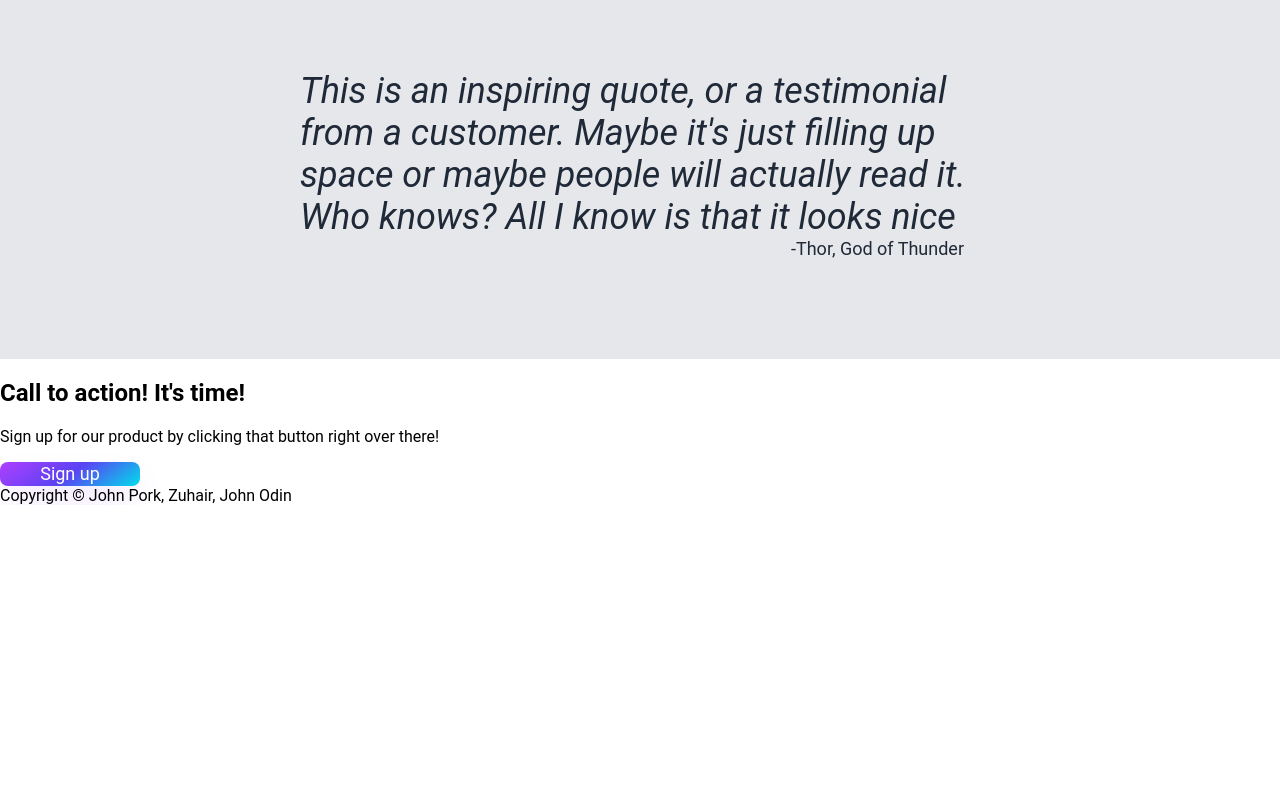
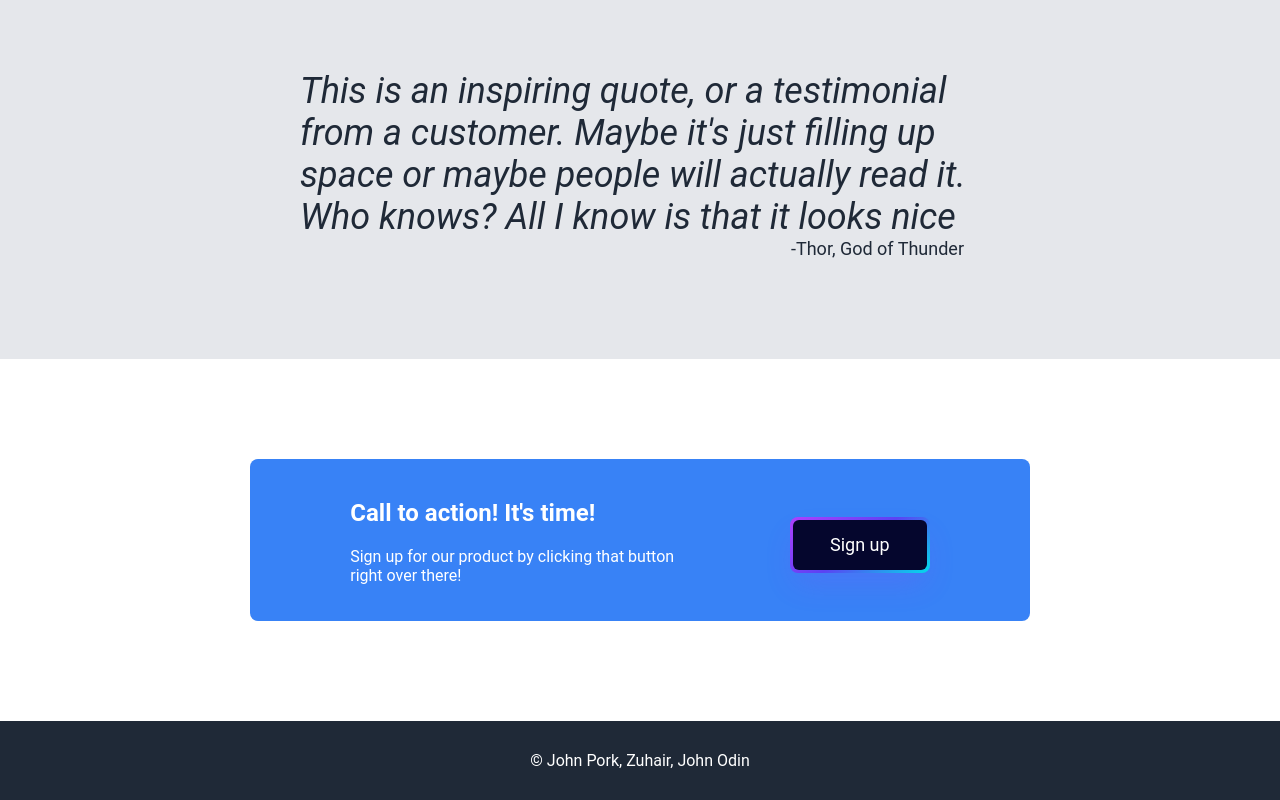
Before and after one commit to ampere-exe/landing-page, a plain HTML site: page index.html in a window 1280 px wide. Shown: the part 790-1590 px from the top of the page. Before the commit the page ends 1295 px from the top, so only its background shows below. Drawn offline with Linux system fonts and the light colour scheme.

Commit message:
Finished Section 4 and Footer
Created Section 4, which is a sign up flyer, and completed the copyright footer at the bottom

The website is largely finished

```diff
--- a/index.html
+++ b/index.html
@@ -70,9 +70,9 @@
       <div class="subsection-three">
         <div class="quote">
           <div class="actual-quote">
-              This is an inspiring quote, or a testimonial from a customer.
-              Maybe it's just filling up space or maybe people will actually
-              read it. Who knows? All I know is that it looks nice
+            This is an inspiring quote, or a testimonial from a customer. Maybe
+            it's just filling up space or maybe people will actually read it.
+            Who knows? All I know is that it looks nice
           </div>
           <div class="person">-Thor, God of Thunder</div>
         </div>
@@ -80,6 +80,7 @@
     </div>
 
     <div class="section-four">
+      <div class="subsection-four">
         <div class="flyer">
           <div class="left-text">
             <h2>Call to action! It's time!</h2>
@@ -87,10 +88,15 @@
               Sign up for our product by clicking that button right over there!
             </p>
           </div>
-        <button>Sign up</button>
+          <button>
+            <span class="text">Sign up</span>
+          </button>
+        </div>
       </div>
     </div>
 
-    <div class="footer">Copyright © John Pork, Zuhair, John Odin</div>
+    <div class="footer">
+      <div class="footer-text">© John Pork, Zuhair, John Odin</div>
+    </div>
   </body>
 </html>
--- a/styles.css
+++ b/styles.css
@@ -116,10 +116,6 @@ h1 {
   border-radius: 15px;
 }
 
-.text {
-  text-align: center;
-}
-
 .section-three {
   display: flex;
   background-color: #e5e7eb;
@@ -144,6 +140,48 @@ h1 {
   padding-right: 16px;
 }
 
+
+.section-four {
+  display: flex;
+  justify-content: center;
+  align-items: center;
+}
+
+.subsection-four {
+  display: flex;
+  margin: 100px 300px 100px 300px;
+  flex-shrink: 0.5;
+  background-color: #3882f6;
+  justify-content: center;
+  align-items: center;
+  border-radius: 8px;
+}
+
+.flyer {
+  justify-content: space-between;
+  display: flex;
+  justify-content: space-between;
+  align-items: center;
+  margin: 20px 100px 20px 100px;
+  gap: 100px
+}
+
+.left-text {
+  color: white;
+  font-size: 16px;
+}
+
+.footer {
+  background-color: #1f2937;
+  display: flex;
+  justify-content: center;
+  align-items: center;
+}
+
+.footer-text {
+  color: white;
+  margin: 30px 30px 30px 30px;
+}
 /* BUTTON */
 button {
   align-items: center;
```
Lines whose indentation alone changed are shown as unchanged.
